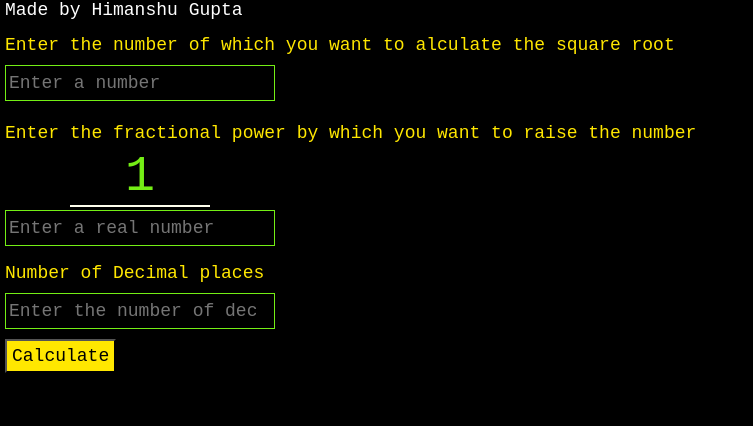
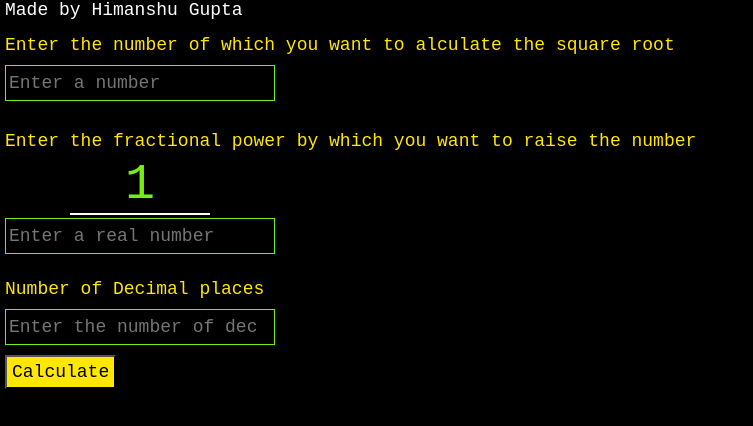
Before and after one commit to Himanshu12102004/arbitraryPreciseRoots, a plain HTML site: page index.html in a window 1280 px wide. Shown: the whole page, without its empty margins (0-753 px from the left). Drawn offline with nearby package versions, Linux system fonts and the light colour scheme.

Commit message:
prject finally done

```diff
--- a/index.html
+++ b/index.html
@@ -14,14 +14,14 @@
     </div>
     <input id="number" type="number" placeholder="Enter a number" />
     <br />
-    <div class="text" style="margin-top: 12px">
+    <div class="text" style="margin-top: 20px">
       Enter the fractional power by which you want to raise the number
     </div>
     <span class="parent">
       <div id="oneBy">1</div>
       <input id="pow" type="number" placeholder="Enter a real number " />
     </span>
-    <div class="text" style="margin-top: 12px">Number of Decimal places</div>
+    <div class="text" style="margin-top: 20px">Number of Decimal places</div>
     <input
       id="decimal"
       type="number"
```
